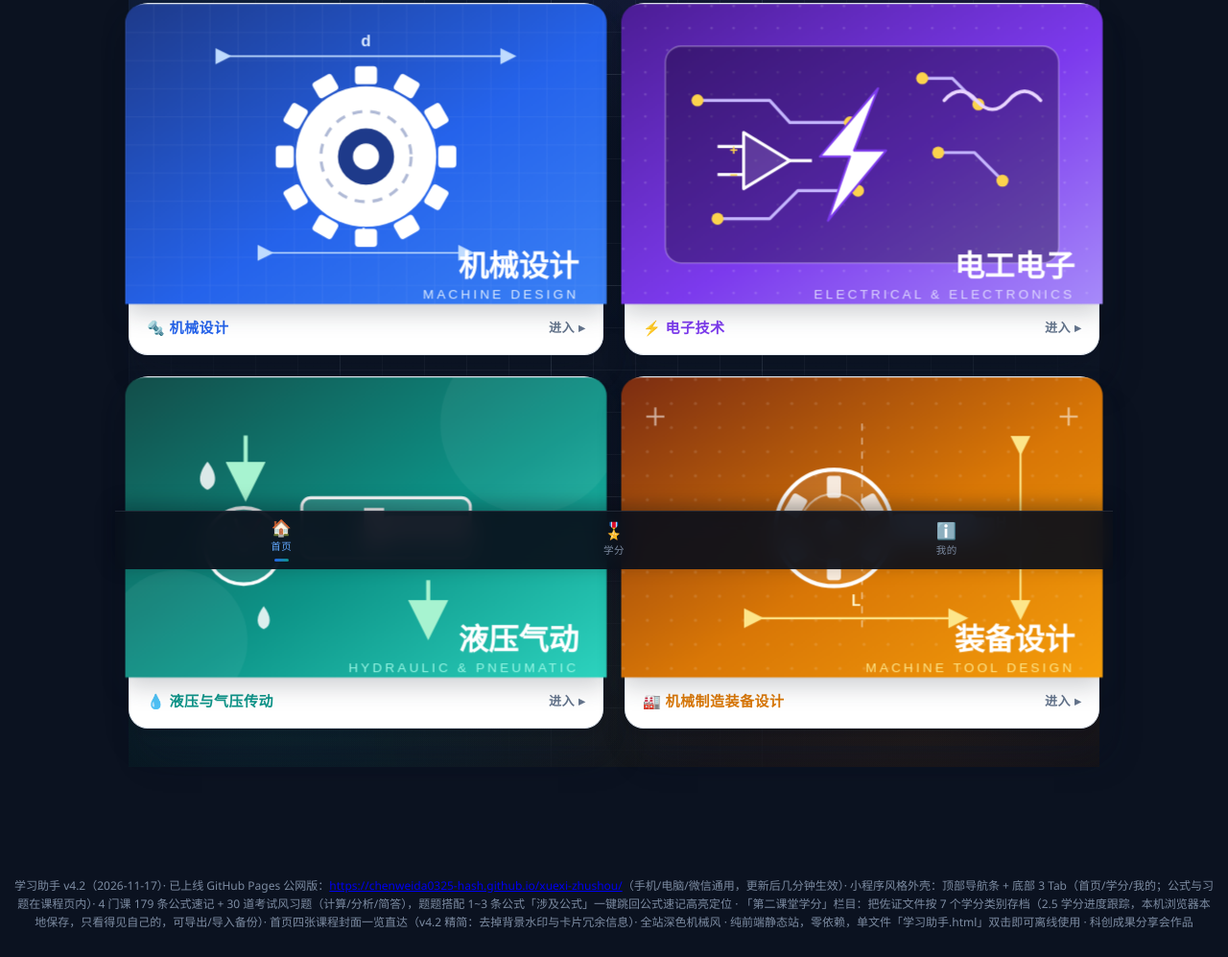
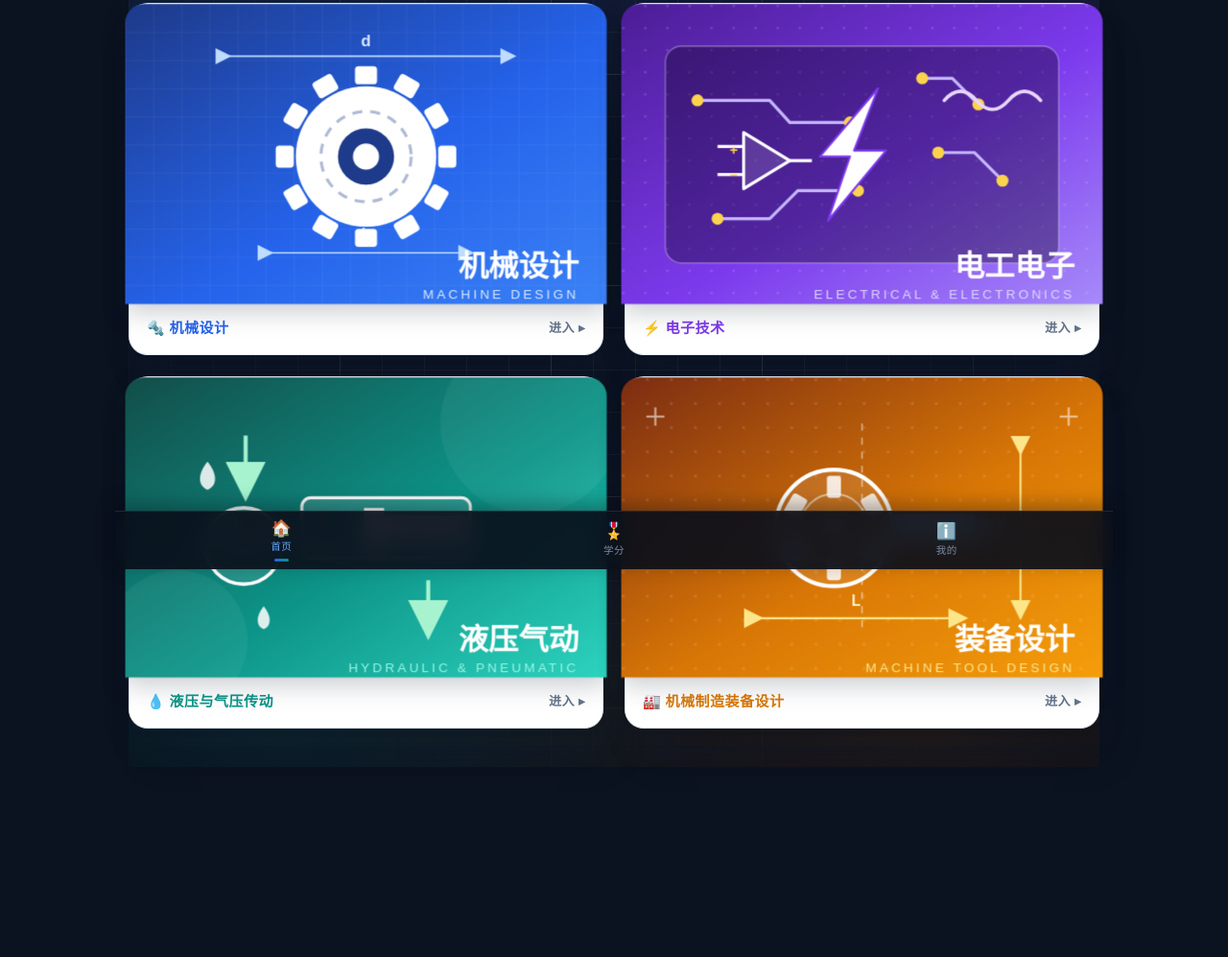
Before and after one commit to chenweida0325-hash/xuexi-zhushou, a plain HTML site: page index.html in a window 1280 px wide. Shown: the part 207-1204 px from the top of the page at 96% size. After the commit the page ends 1146 px from the top, so only its background shows below. Drawn offline with Linux system fonts and the light colour scheme.

Commit message:
v4.2.1 移除页脚长说明文字

```diff
--- a/index.html
+++ b/index.html
@@ -649,9 +649,8 @@ main { max-width: 1040px; margin: 0 auto; padding: 16px 14px 96px; }
   </section>
 </main>
 
-<footer class="site-foot">
-  <p>学习助手 v4.2（2026-11-17）· 已上线 GitHub Pages 公网版：<a class="ab-link" href="https://chenweida0325-hash.github.io/xuexi-zhushou/" target="_blank" rel="noopener">https://chenweida0325-hash.github.io/xuexi-zhushou/</a>（手机/电脑/微信通用，更新后几分钟生效）· 小程序风格外壳：顶部导航条 + 底部 3 Tab（首页/学分/我的；公式与习题在课程页内）· 4 门课 179 条公式速记 + 30 道考试风习题（计算/分析/简答），题题搭配 1~3 条公式「涉及公式」一键跳回公式速记高亮定位 · 「第二课堂学分」栏目：把佐证文件按 7 个学分类别存档（2.5 学分进度跟踪，本机浏览器本地保存，只看得见自己的，可导出/导入备份）· 首页四张课程封面一览直达（v4.2 精简：去掉背景水印与卡片冗余信息）· 全站深色机械风 · 纯前端静态站，零依赖，单文件「学习助手.html」双击即可离线使用 · 科创成果分享会作品</p>
-</footer>
+<!-- v4.2.1：页脚长说明文字已移除（在线访问/离线说明在「我的」页内），保留空容器维持底部节奏 -->
+<footer class="site-foot"></footer>
 
 <!-- 小程序外壳：底部 Tab 栏（v4.2 精简为 3 个：首页/学分/我的；公式与习题在课程页内） -->
 <nav class="mp-tabbar" id="mp-tabbar">
```
